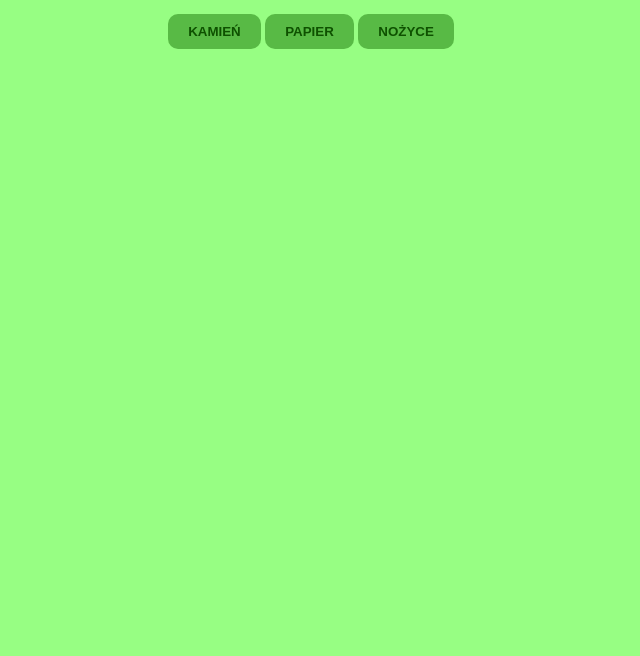
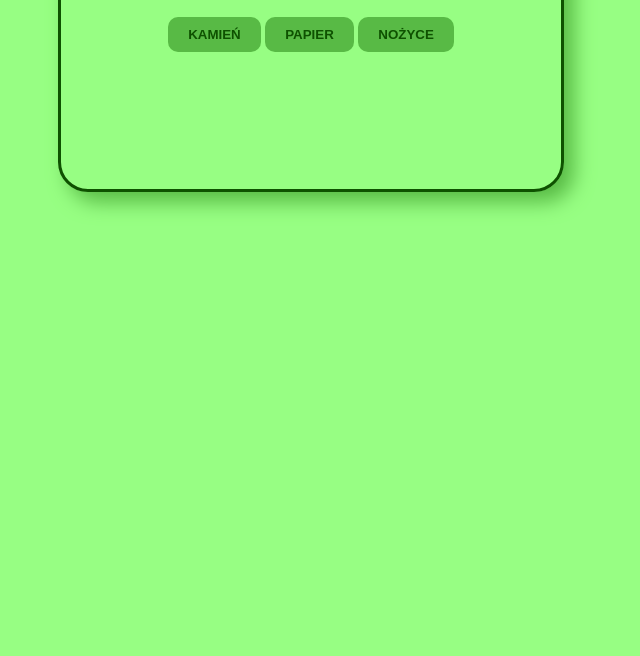
Before and after one commit to szygadlinski/javascript-prework, a website: page index.html in a window 1280 px wide. Shown: the part 144-800 px from the top of the page, without its empty margins (329-969 px from the left). Drawn offline with Linux system fonts and the light colour scheme.

Commit message:
Add styles for .container & #messages

```diff
--- a/sass/style.scss
+++ b/sass/style.scss
@@ -3,7 +3,6 @@ body {
 	color: #0E5100;
 	font-family: sans-serif;
 	text-align: center;
-	line-height: 1.7;
 }
 
 button {
@@ -22,3 +21,17 @@ button:hover {
 	cursor: pointer;
 	transition: .5s;
 }
+
+.container {
+	width: 500px;
+	height: 300px;
+	border: 3px solid;
+	border-radius: 30px;
+	box-shadow: 10px 10px 20px #58BA45;
+	margin: 30px auto;
+}
+
+#messages {
+	line-height: 1.7;
+	font-weight: 700;
+}
```
Also changed, not shown: css/style.css, 1 other file.
